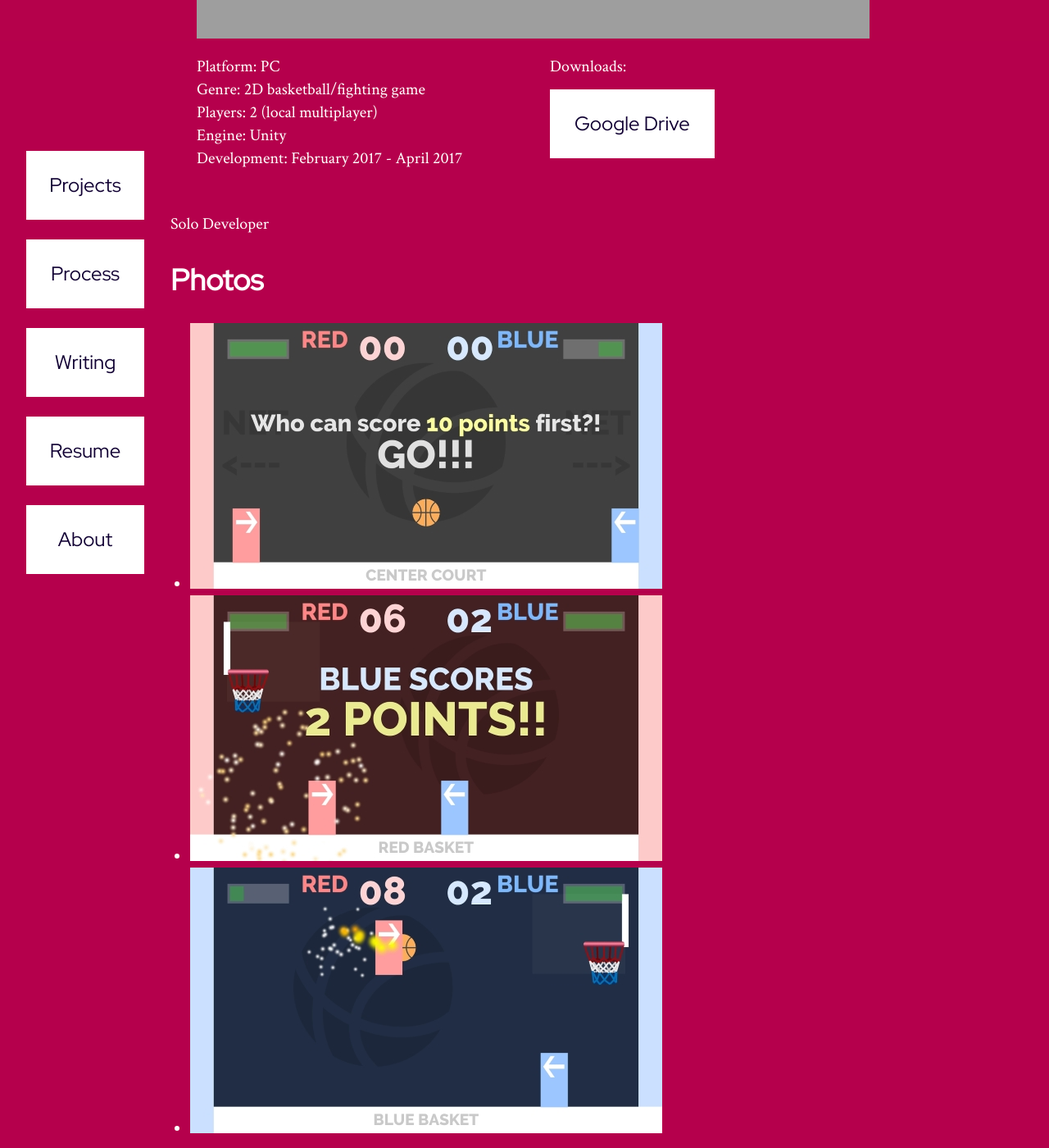
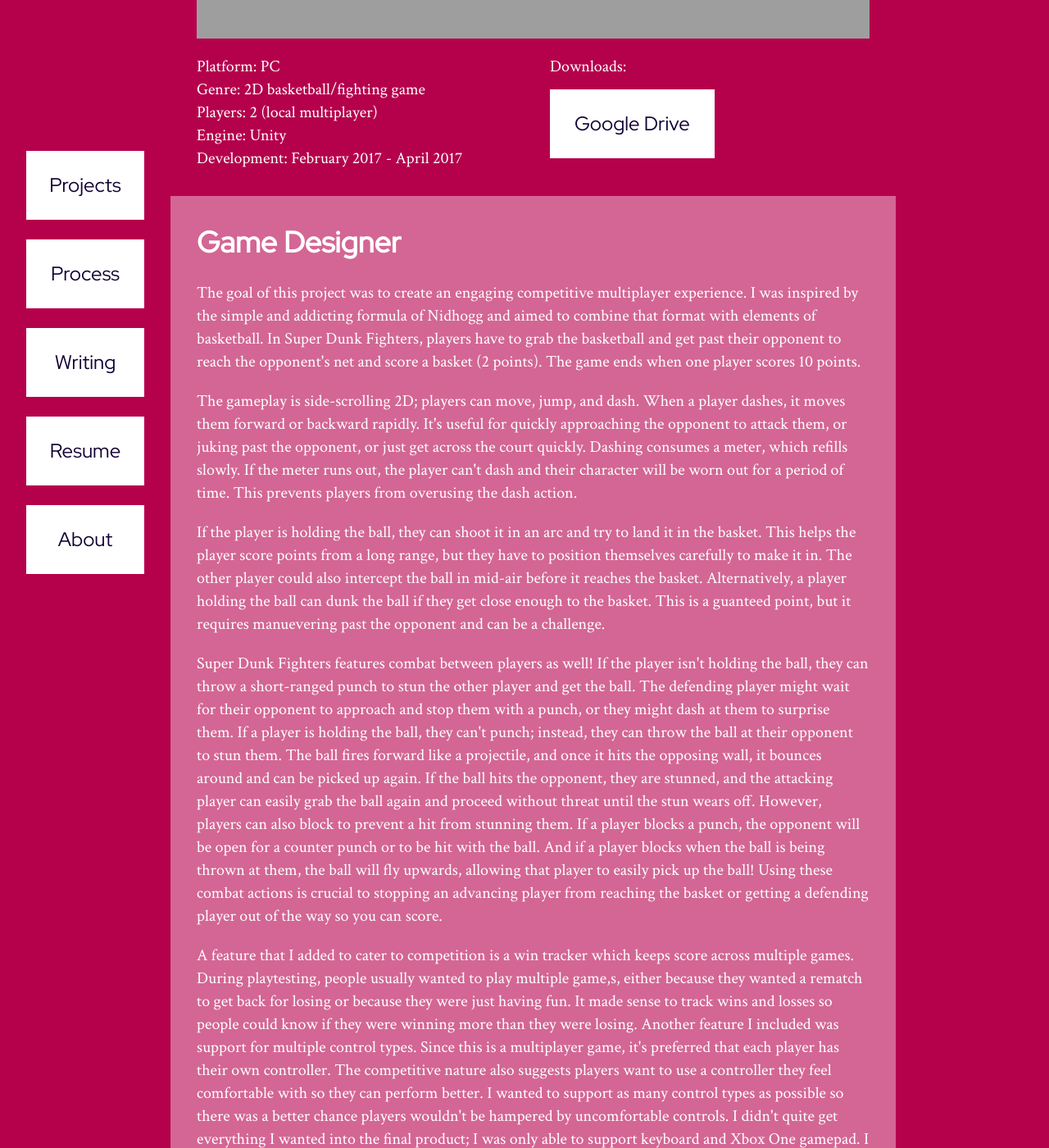
Before and after one commit to digigrant/digigrant.github.io, a Jekyll site: the page built from projects/super-dunk-fighters.html, in a window 1280 px wide and 1400 px high, scrolled down 910 px. Shown: the whole window at 82% size. Built offline with Jekyll 4.4.1, drawn with Linux system fonts in a browser that asks for light colours; some of the changed text lies outside the part shown; grey boxes are pictures that could not be loaded.

Commit message:
Update super-dunk-fighters.html

```diff
--- a/projects/super-dunk-fighters.html
+++ b/projects/super-dunk-fighters.html
@@ -8,15 +8,15 @@
 engine: Unity
 start: February 2017
 end: April 2017
-download: https://drive.google.com/file/d/1Y72Z_bNAjfJGJw-iJAkl0NMBme15NyyQ/view?usp=sharing
 ---
 
-<p>Solo Developer</p>
-
-<h2>Photos</h2>
-
-<ul class="gallery">
-  <li><a href="/assets/images/super-dunk-fighters/sdf_1.jpg"><img src="/assets/images/super-dunk-fighters/sdf_1_small.jpg"></a></li>
-  <li><a href="/assets/images/super-dunk-fighters/sdf_2.jpg"><img src="/assets/images/super-dunk-fighters/sdf_2_small.jpg"></a></li>
-  <li><a href="/assets/images/super-dunk-fighters/sdf_3.jpg"><img src="/assets/images/super-dunk-fighters/sdf_3_small.jpg"></a></li>
-</ul>
+<div class="container-opaque">
+  <h2 class="container-content">Game Designer</h2>
+  <div class="container-content">
+    <p>The goal of this project was to create an engaging competitive multiplayer experience. I was inspired by the simple and addicting formula of Nidhogg and aimed to combine that format with elements of basketball. In Super Dunk Fighters, players have to grab the basketball and get past their opponent to reach the opponent's net and score a basket (2 points). The game ends when one player scores 10 points.</p>
+    <p>The gameplay is side-scrolling 2D; players can move, jump, and dash. When a player dashes, it moves them forward or backward rapidly. It's useful for quickly approaching the opponent to attack them, or juking past the opponent, or just get across the court quickly. Dashing consumes a meter, which refills slowly. If the meter runs out, the player can't dash and their character will be worn out for a period of time. This prevents players from overusing the dash action.</p>
+    <p>If the player is holding the ball, they can shoot it in an arc and try to land it in the basket. This helps the player score points from a long range, but they have to position themselves carefully to make it in. The other player could also intercept the ball in mid-air before it reaches the basket. Alternatively, a player holding the ball can dunk the ball if they get close enough to the basket. This is a guanteed point, but it requires manuevering past the opponent and can be a challenge.</p>
+    <p>Super Dunk Fighters features combat between players as well! If the player isn't holding the ball, they can throw a short-ranged punch to stun the other player and get the ball. The defending player might wait for their opponent to approach and stop them with a punch, or they might dash at them to surprise them. If a player is holding the ball, they can't punch; instead, they can throw the ball at their opponent to stun them. The ball fires forward like a projectile, and once it hits the opposing wall, it bounces around and can be picked up again. If the ball hits the opponent, they are stunned, and the attacking player can easily grab the ball again and proceed without threat until the stun wears off. However, players can also block to prevent a hit from stunning them. If a player blocks a punch, the opponent will be open for a counter punch or to be hit with the ball. And if a player blocks when the ball is being thrown at them, the ball will fly upwards, allowing that player to easily pick up the ball! Using these combat actions is crucial to stopping an advancing player from reaching the basket or getting a defending player out of the way so you can score.</p>
+    <p>A feature that I added to cater to competition is a win tracker which keeps score across multiple games. During playtesting, people usually wanted to play multiple game,s, either because they wanted a rematch to get back for losing or because they were just having fun. It made sense to track wins and losses so people could know if they were winning more than they were losing. Another feature I included was support for multiple control types. Since this is a multiplayer game, it's preferred that each player has their own controller. The competitive nature also suggests players want to use a controller they feel comfortable with so they can perform better. I wanted to support as many control types as possible so there was a better chance players wouldn't be hampered by uncomfortable controls. I didn't quite get everything I wanted into the final product; I was only able to support keyboard and Xbox One gamepad. I had begun working on an input manager to support Switch Joycons connected via Bluetooth, as well as customizable controls, but I ran out of time for those features. At the very least, players can still play the game as long as they have a working keyboard.</p>
+  </div>
+</div>
```
